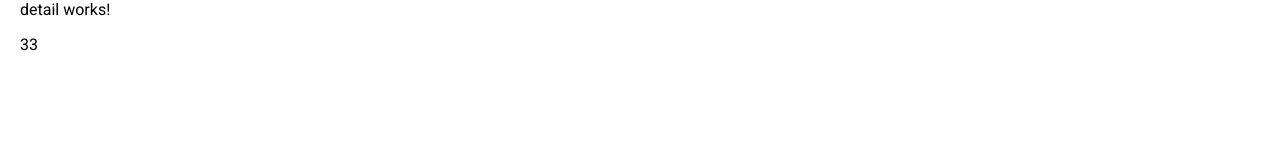
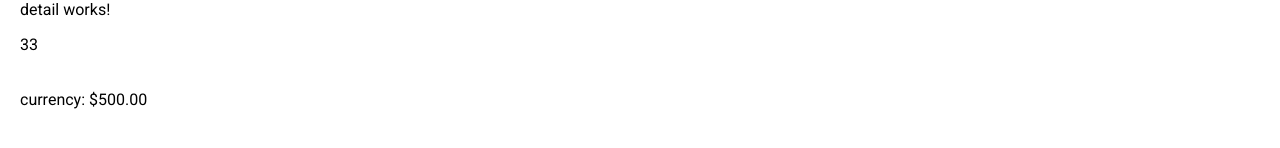
Before and after one commit to justpiano/Angular-17-Journey, an Angular app: page /detail/33 in a window 1280 px wide. Shown: the part 536-684 px from the top of the page. Built offline with nearby package versions, Linux system fonts and the light colour scheme.

Commit message:
usage: currency pipe

```diff
--- a/src/app/home/product/detail/detail.component.html
+++ b/src/app/home/product/detail/detail.component.html
@@ -1,4 +1,8 @@
 <div class="wrapper">
     <p class="px-12">detail works!</p>
     <p>{{detailId}}</p>
+    <div class="currency">
+        <p>currency:</p>
+        <p>{{productPrice | currency }}</p>
+    </div>
 </div>
--- a/src/app/home/product/detail/detail.component.scss
+++ b/src/app/home/product/detail/detail.component.scss
@@ -1,3 +1,10 @@
 .wrapper {
     padding: 20px;
+
+    .currency {
+        display: flex;
+        align-items: center;
+        gap: 4px;
+        padding-top: 4px;
+    }
 }
--- a/src/app/home/product/detail/detail.component.ts
+++ b/src/app/home/product/detail/detail.component.ts
@@ -15,6 +15,7 @@ export class DetailComponent implements OnInit {
   }
   detailId: string | undefined;
   initialValue:string | undefined;
+  productPrice= 500;
 
   ngOnInit(): void {
     this.initialValue='123'
```
